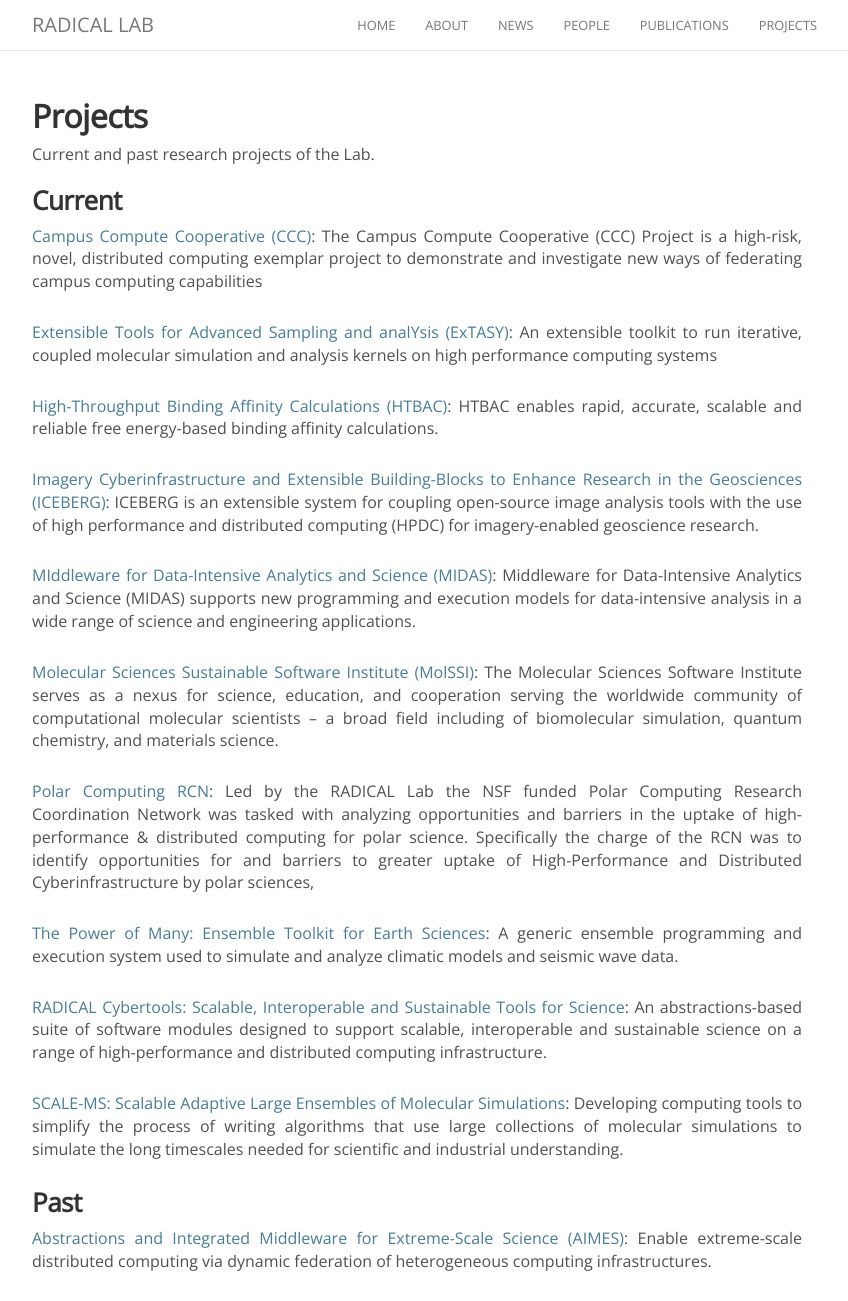
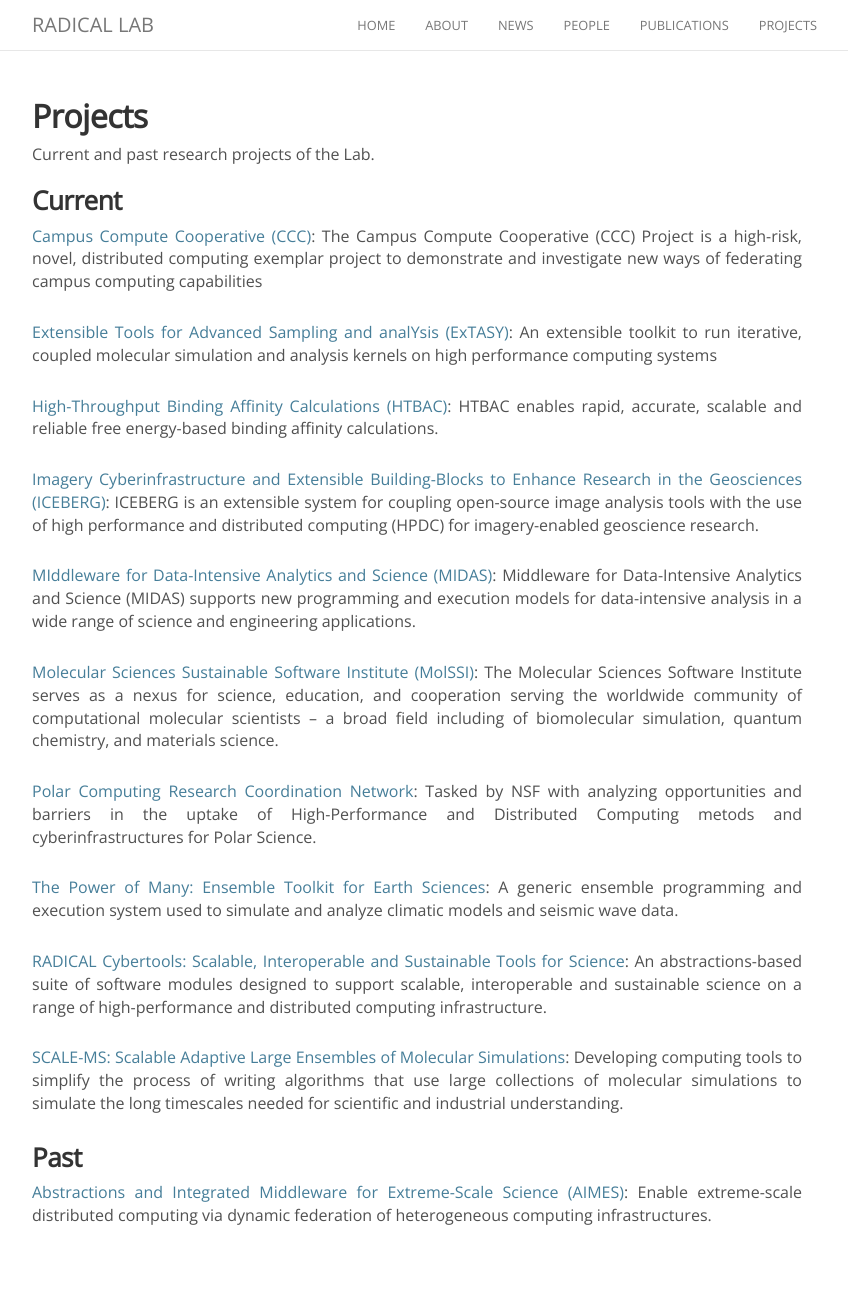
Before and after one commit to seymaguleryuz/radical-group.github.io, a Jekyll site: the page built from projects.md, in a window 1280 px wide and 1301 px high. Shown: the whole window, without its empty margins (223-1071 px from the left). Built offline with Jekyll 4.4.1, drawn with Linux system fonts in a browser that asks for light colours; nearby versions of some CDN libraries.

Commit message:
Iteration and fixing of Polar Computing RCN

```diff
--- a/_projects/polar-computing.md
+++ b/_projects/polar-computing.md
@@ -1,24 +1,21 @@
 ---
-title: "Polar Computing RCN"
+title: "Polar Computing Research Coordination Network"
 collection: projects
 permalink: /projects/polar-computing
-abstract: "Led by the RADICAL Lab the NSF funded Polar Computing Research Coordination
-Network was tasked with analyzing opportunities and barriers in the uptake of
-high-performance & distributed computing for polar science. Specifically the
-charge of the RCN was to identify opportunities for and barriers to greater
-uptake of High-Performance and Distributed Cyberinfrastructure by polar
-sciences,"
+abstract: "Tasked by NSF with analyzing opportunities and barriers in the uptake of
+High-Performance and Distributed Computing metods and cyberinfrastructures for Polar Science."
 status: active
 ---
 
-The Polar Research Coordination Network aims to connect the Polar Science, Data
+The Polar Research Coordination Network connects the Polar Science, Data
 and High-Performance and Distributed Computing (HPDC) communities to enable
 deeper penetration of computing methods and cyberinfrastructure into the polar
-sciences.  The potential for global impact with huge socio-economic costs makes
+sciences. The potential for global impact with huge socio-economic costs makes
 understanding polar climate change, and the links between polar and global
 systems, and urgent priority. Despite the data- and compute-intensive scientific
 needs of modern polar science, use of HPDC is currently limited. Bringing these
 communities together in a sustained, multi-dimensional engagement has the
 potential to inform HPDC development and transform polar science research.
 
-<a href="https://polar-computing.org"><i class="fa fa-github"></i> Polar Computing RCH </a><br>
+<a href="https://www.nsf.gov/awardsearch/showAward?AWD_ID=1541620"><i class="fa fa-nsf">NSF Award</i></a><br>
+<a href="http://polar.crc.nd.edu/"><i>Website</i></a><br>
```
